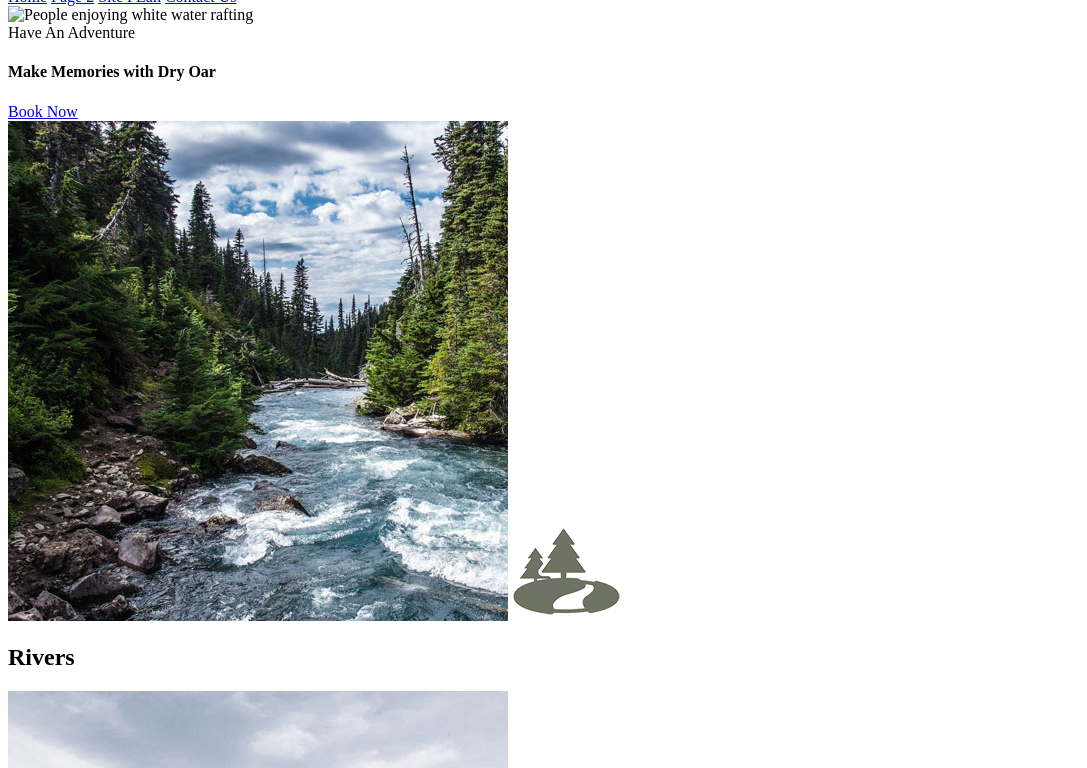
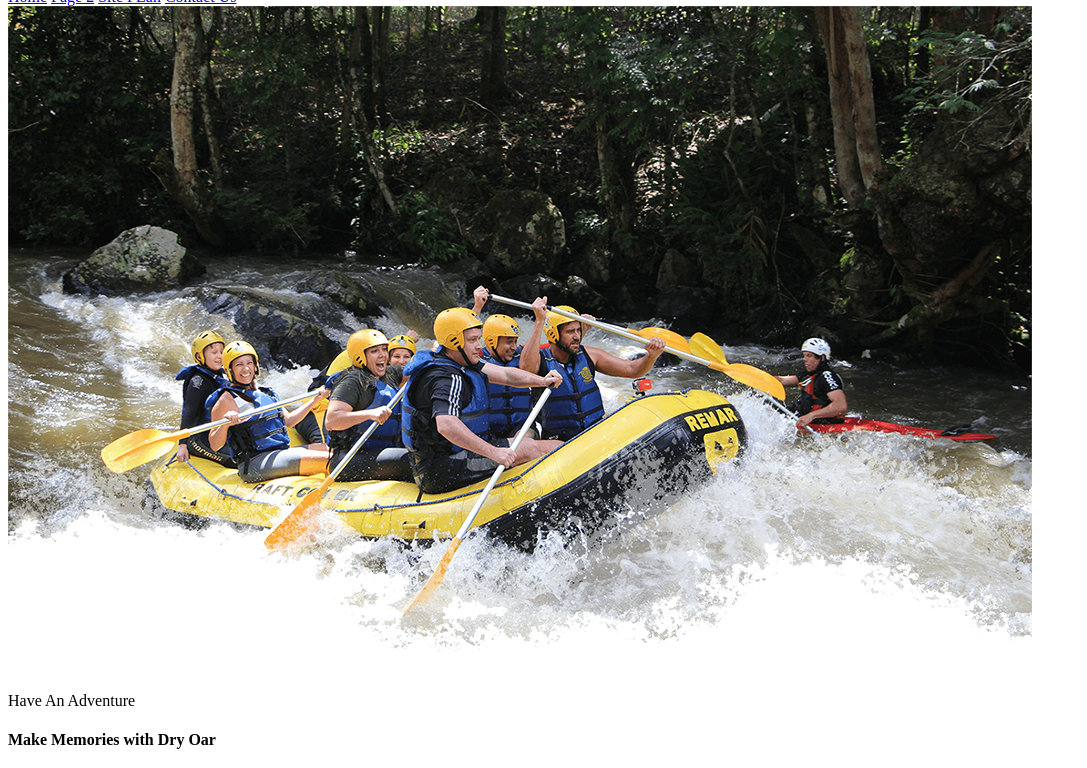
Before and after one commit to HerlynSaguire/WDD130-Herlyn, a plain HTML site: page index.html in a window 1280 px wide. Shown: the part 99-867 px from the top of the page, without its empty margins (0-1087 px from the left). Drawn offline with Linux system fonts and the light colour scheme; files whose address does not match are found by name.

Commit message:
added an image

```diff
--- a/index.html
+++ b/index.html
@@ -19,7 +19,7 @@
     </header>
     <div id="hero">
         <div id="hero-box">
-            <img id="hero-img" src="/wwr/images/hero.png" alt="People enjoying white water rafting"
+            <img id="hero-img" src="file:///C:/Users/hp/Downloads/hero.png" alt="People enjoying white water rafting"
         </div>
   <section id="home-title">Have An Adventure</h1>
         <h4>Make Memories with Dry Oar</h4>
```
